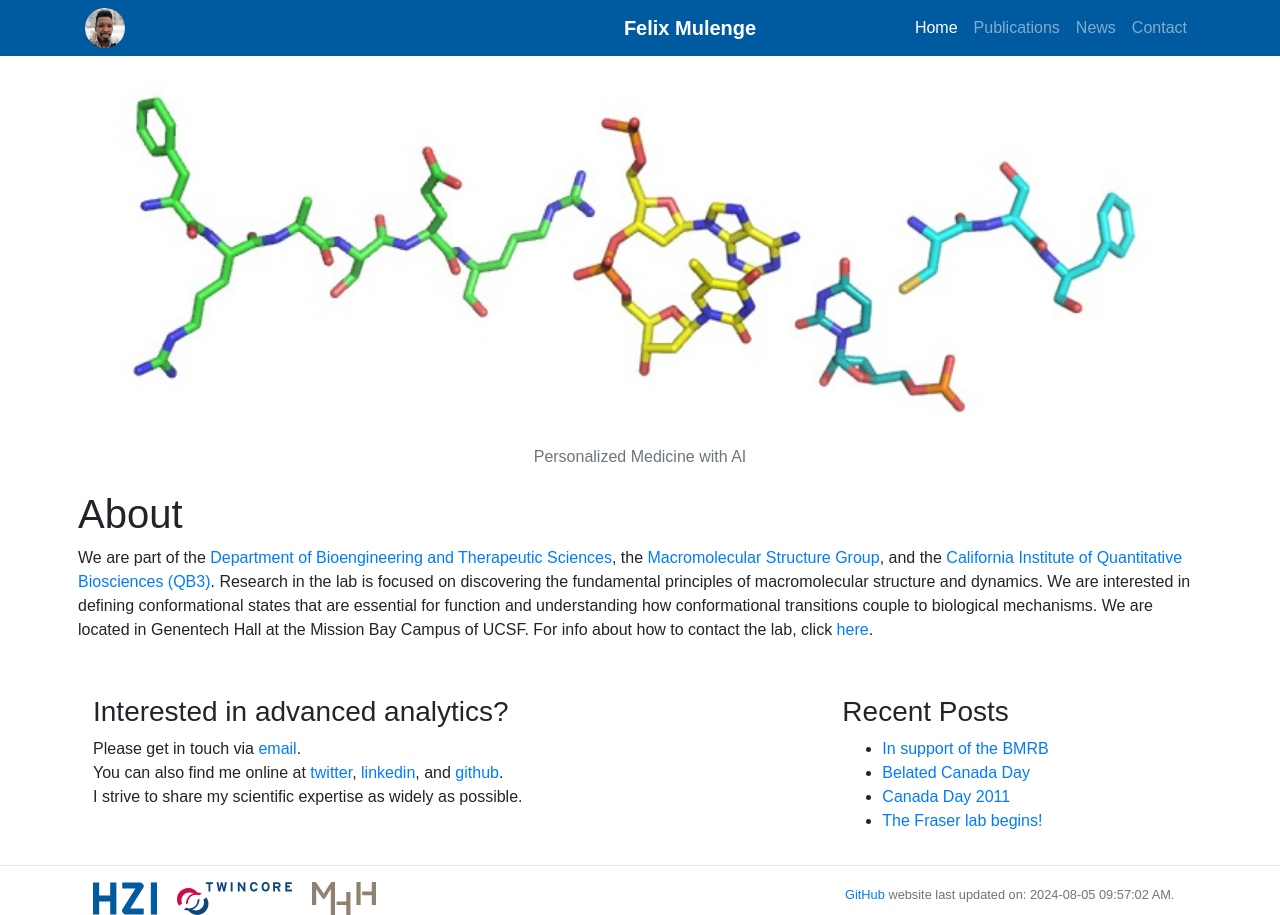
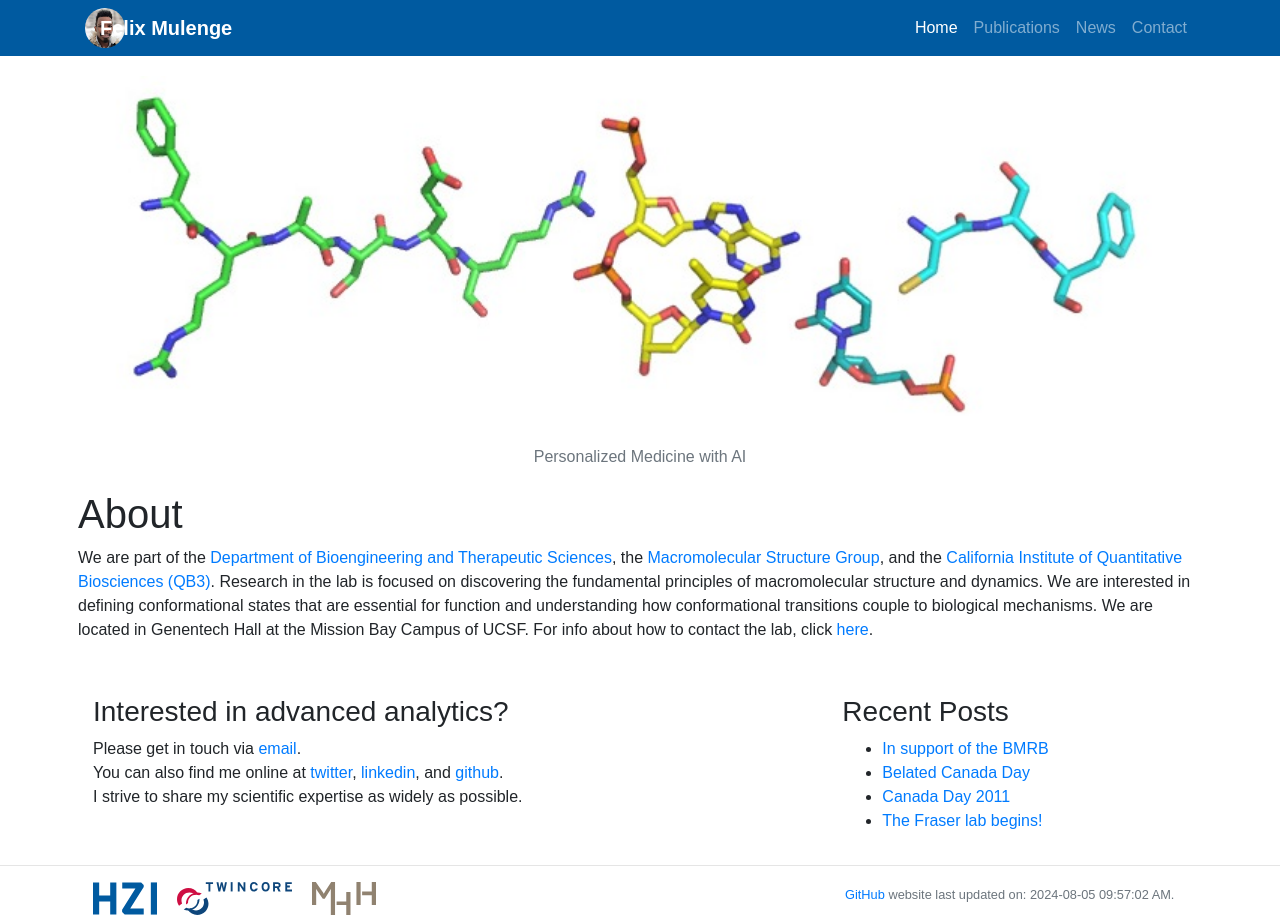
Before and after one commit to fmulenge/fmulenge.github.io, a Jekyll site: the page built from index.md, in a window 1280 px wide. Built offline with Jekyll 4.4.1, drawn with Linux system fonts in a browser that asks for light colours.

Commit message:
Update custom.css

```diff
--- a/static/css/custom.css
+++ b/static/css/custom.css
@@ -98,8 +98,8 @@ blockquote {
 .navbar-brand {
     position: absolute;
     width: 100%;
-    left: 50px !important;
-    text-align: center;
+    left: 100px !important;
+    text-align: left;
     margin:0 auto;
 }
 
```
